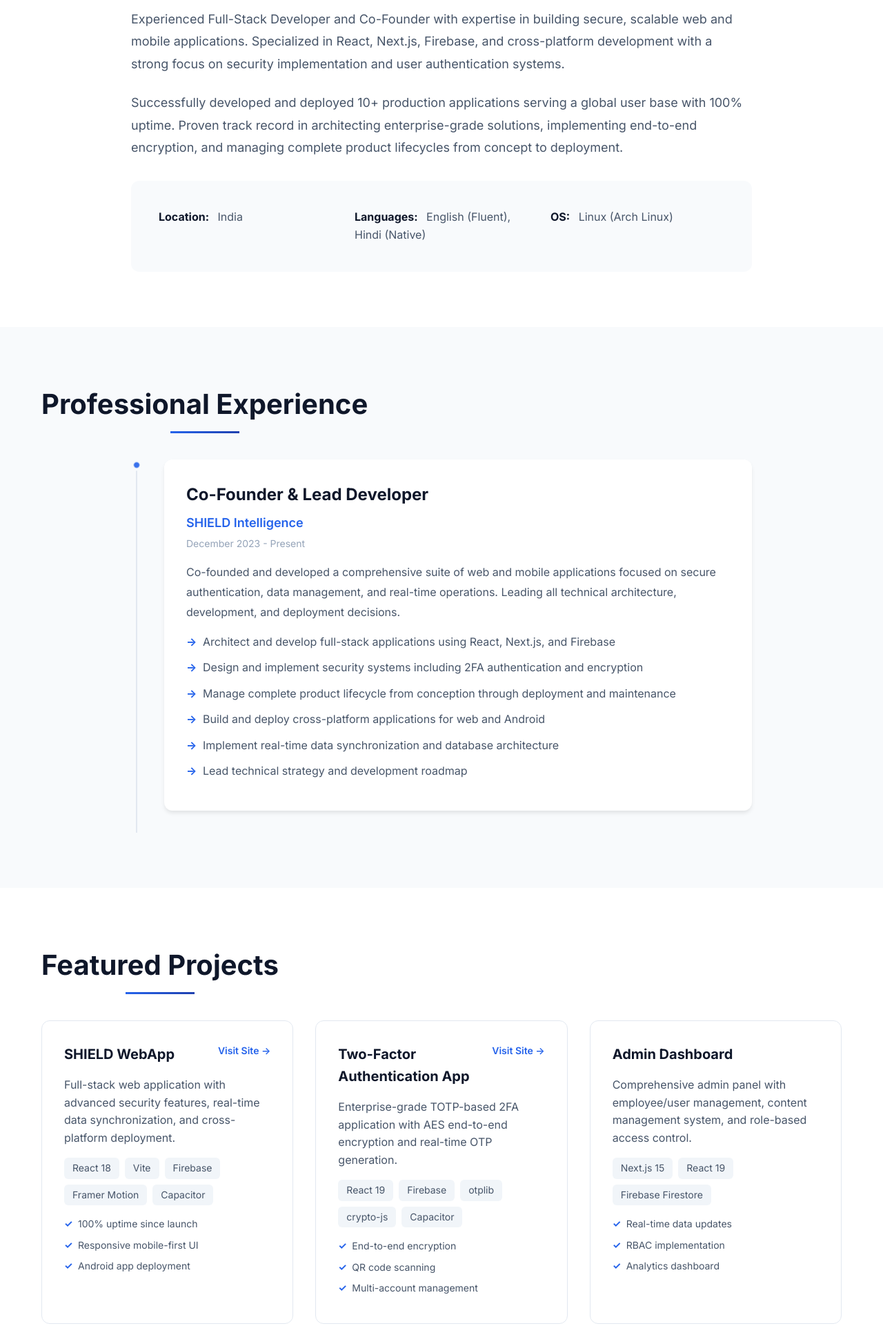
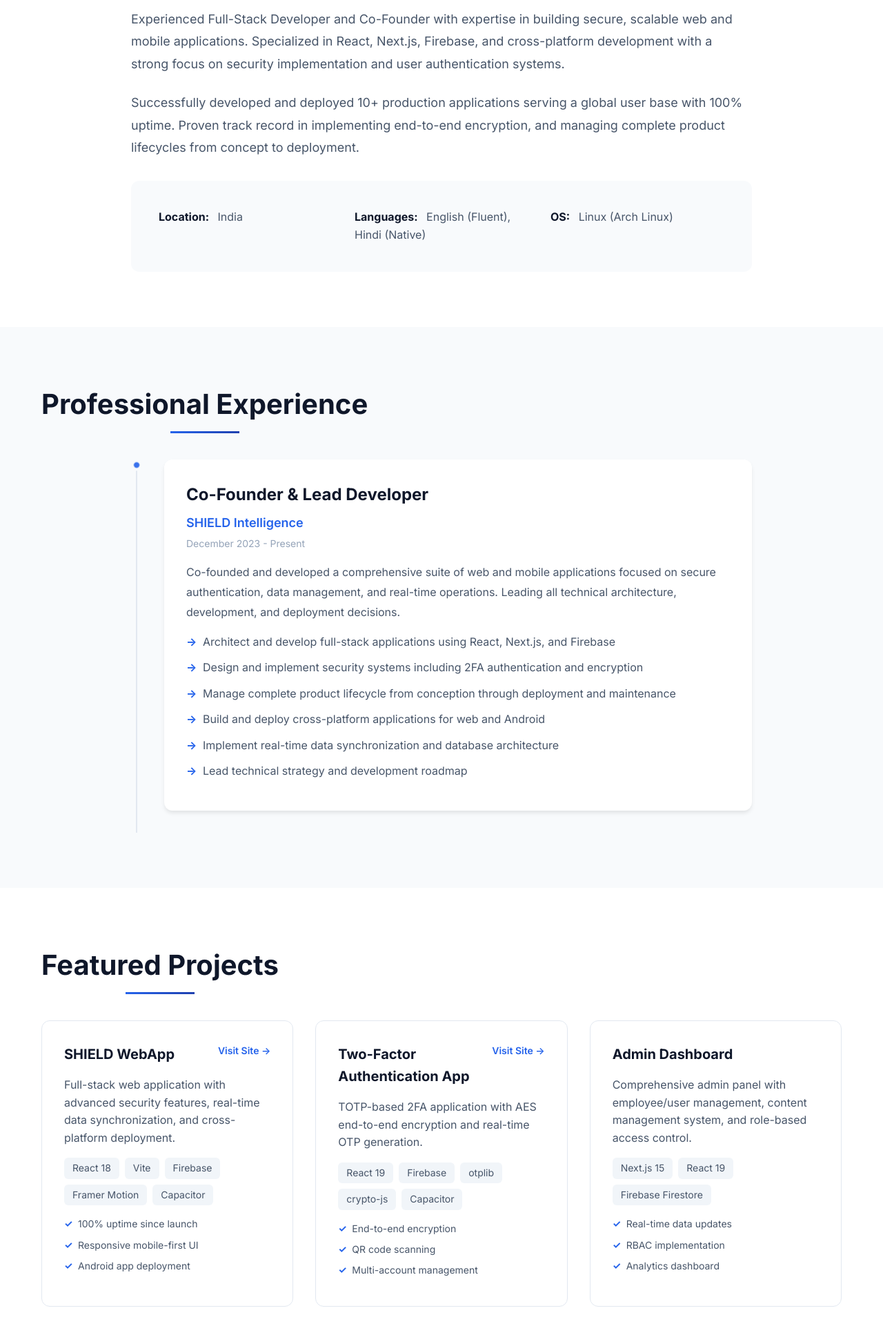
Before and after one commit to reyanshrajmishra/CV, a plain HTML site: page Reyansh/index.html in a window 1280 px wide. Shown: the part 980-2902 px from the top of the page at 69% size. Drawn offline with Linux system fonts and the light colour scheme.

Commit message:
fix: Simplify terminology in professional summary and project descriptions

```diff
--- a/Reyansh/index.html
+++ b/Reyansh/index.html
@@ -69,7 +69,7 @@
             <div class="about-content">
                 <div class="about-text">
                     <p>Experienced Full-Stack Developer and Co-Founder with expertise in building secure, scalable web and mobile applications. Specialized in React, Next.js, Firebase, and cross-platform development with a strong focus on security implementation and user authentication systems.</p>
-                    <p>Successfully developed and deployed 10+ production applications serving a global user base with 100% uptime. Proven track record in architecting enterprise-grade solutions, implementing end-to-end encryption, and managing complete product lifecycles from concept to deployment.</p>
+                    <p>Successfully developed and deployed 10+ production applications serving a global user base with 100% uptime. Proven track record in implementing end-to-end encryption, and managing complete product lifecycles from concept to deployment.</p>
                     <div class="about-info">
                         <div class="info-item">
                             <strong>Location:</strong> India
@@ -146,7 +146,7 @@
                         <h3>Two-Factor Authentication App</h3>
                         <a href="https://shield-auth.shieldintelligence.in" target="_blank" class="project-link">Visit Site →</a>
                     </div>
-                    <p class="project-description">Enterprise-grade TOTP-based 2FA application with AES end-to-end encryption and real-time OTP generation.</p>
+                    <p class="project-description">TOTP-based 2FA application with AES end-to-end encryption and real-time OTP generation.</p>
                     <div class="project-tech">
                         <span class="tech-tag">React 19</span>
                         <span class="tech-tag">Firebase</span>
@@ -319,7 +319,7 @@
                 <div class="achievement-card">
                     <div class="achievement-icon">🔒</div>
                     <h3>Zero Security Breaches</h3>
-                    <p>Maintained impeccable security record through robust architecture and enterprise-grade 2FA implementation</p>
+                    <p>Maintained impeccable security record through robust architecture and 2FA implementation</p>
                 </div>
                 <div class="achievement-card">
                     <div class="achievement-icon">⚡</div>
```
Also changed, not shown: 2 other files.
